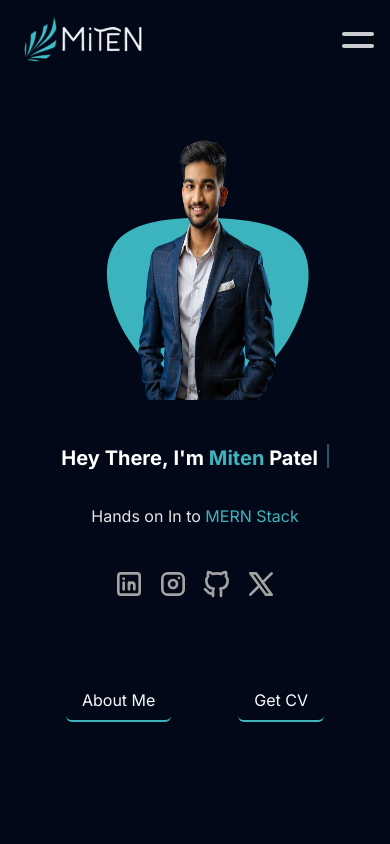
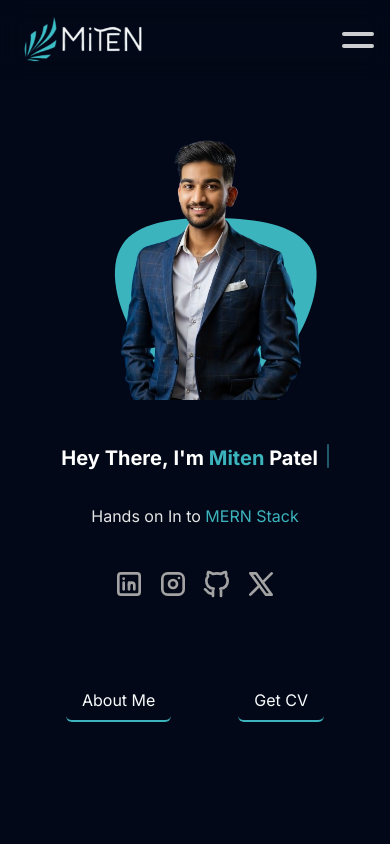
Before and after one commit to Miten-kumar/my-portfolio, a Next.js app: page / in a window 390 px wide. Shown: the top 844 px of the page. Built offline with nearby package versions, Linux system fonts and the light colour scheme.

Commit message:
feat : set image and their posiotion

```diff
--- a/src/app/globals.css
+++ b/src/app/globals.css
@@ -417,7 +417,7 @@ ul {
   }
 
   .width-card {
-    width: 13rem !important;
+    width: 17rem !important;
   }
 }
 
@@ -428,7 +428,7 @@ ul {
 }
 
 .width-card {
-  width: 20rem;
+  width:100%;
 }
 
 .instagram_icon:hover {
--- a/src/components/Shared/ThreeDCardDemo.jsx
+++ b/src/components/Shared/ThreeDCardDemo.jsx
@@ -10,7 +10,8 @@ export function ThreeDCardDemo() {
   return (
       <CardContainer className="inter-var">
         <CardItem translateZ="100" className=" relative items-center flex justify-center ">
-          <Image src={cardImage} className="-z-10 absolute rounded-xl w-96 mt-20 group-hover/card:shadow-xl -right-4 left-4 text-center " alt="thumbnail" />
+          {/* I have try to set cardimage from top right left when its not work and set using translate */}
+          <Image src={cardImage} className="-z-10 absolute rounded-xl w-96 top-0 translate-y-10 group-hover/card:shadow-xl right-2 left-4 translate-x-2 text-center " alt="thumbnail" />
 
           <Image src={profile_Image} className=" absolute lg:h-full h-72 width-card rounded-xl group-hover/card:shadow-xl " alt="thumbnail" />
         </CardItem>
--- a/src/components/ui/3d-card.tsx
+++ b/src/components/ui/3d-card.tsx
@@ -136,7 +136,7 @@ export const CardItem = ({
   return (
     <Tag
       ref={ref}
-      className={cn(" transition duration-200 ease-linear lg:h-96 lg:w-96 h-72 w-72 md:border lg:rounded-3xl rounded-full", className)}
+      className={cn(" transition duration-200 ease-linear lg:h-96 lg:w-96 h-72 w-72 lg:border lg:rounded-3xl rounded-full", className)}
       {...rest}
     >
       {children}
```
